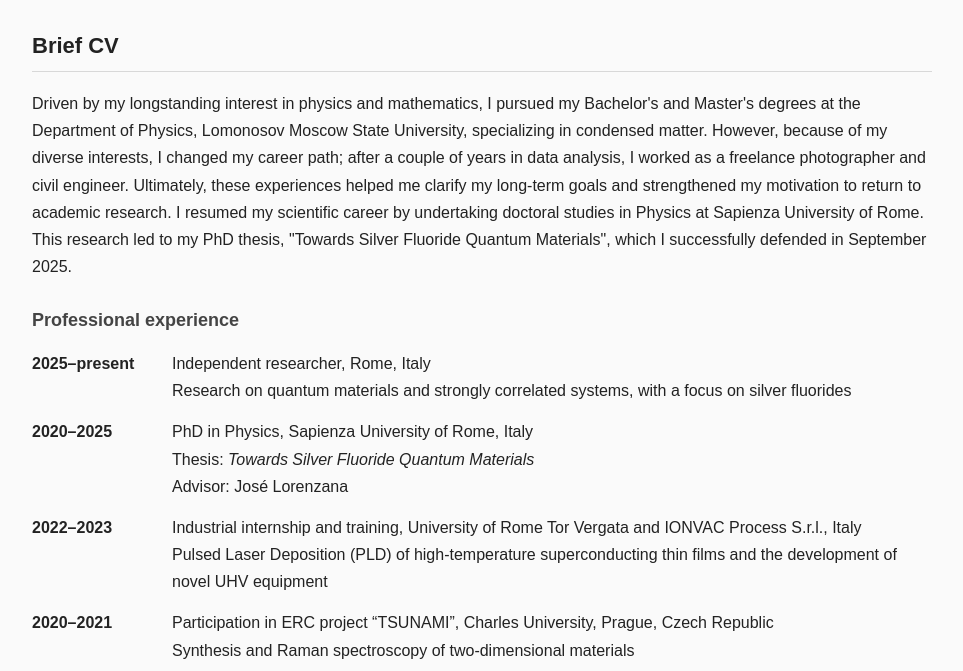
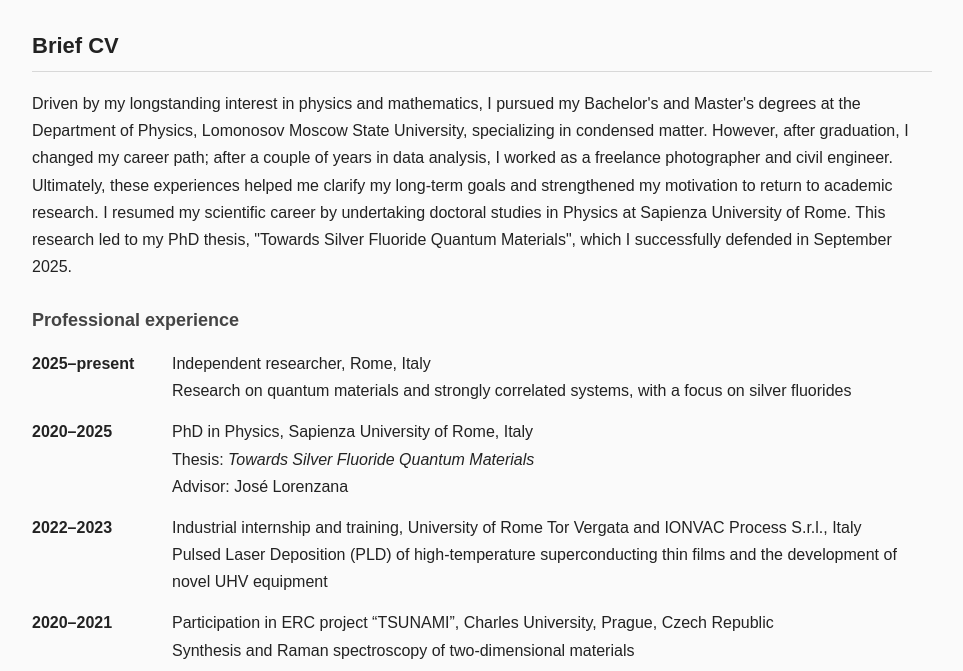
Before and after one commit to ilyadegtev/ilyadegtev.github.io, a plain HTML site: page cv.html in a window 1280 px wide. Shown: the part 127-798 px from the top of the page, without its empty margins (158-1121 px from the left). Drawn offline with Linux system fonts and the light colour scheme.

Commit message:
Update cv.html

```diff
--- a/cv.html
+++ b/cv.html
@@ -31,7 +31,7 @@
 Driven by my longstanding interest in physics and mathematics,
 I pursued my Bachelor's and Master's degrees at the Department of Physics,
 Lomonosov Moscow State University, specializing in condensed matter.
-However, because of my diverse interests, I changed my career path; after a couple of years in data analysis,
+However, after graduation, I changed my career path; after a couple of years in data analysis,
 I worked as a freelance photographer and civil engineer. Ultimately, these experiences helped me clarify
 my long-term goals and strengthened my motivation to return to academic research.
 I resumed my scientific career by undertaking doctoral studies in Physics at Sapienza University of Rome.
```
